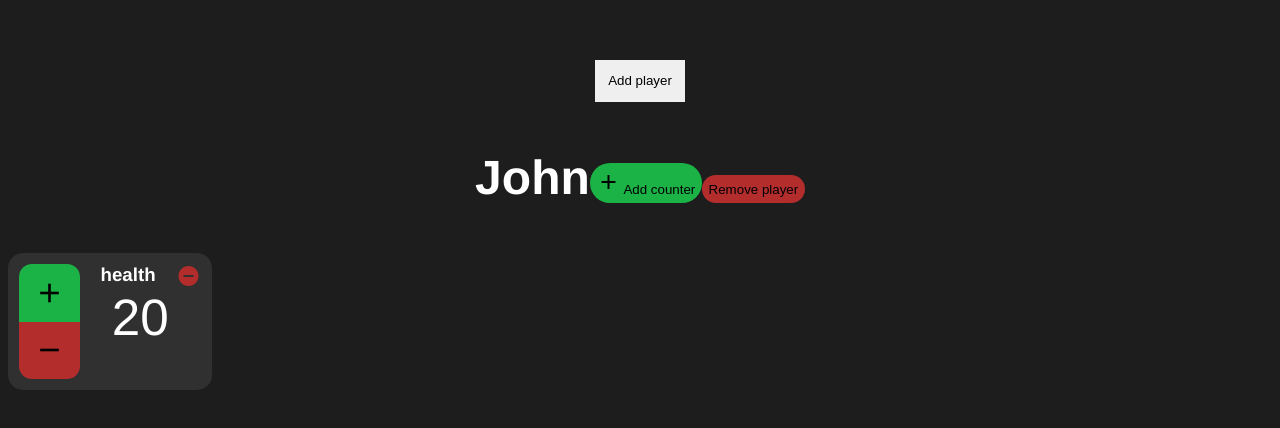
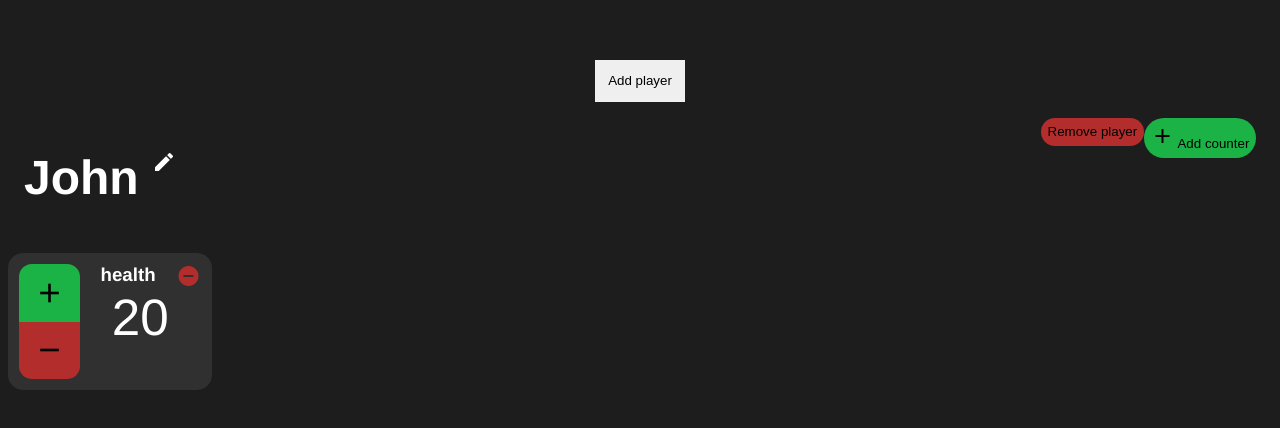
Before and after one commit to martijnremmen/tabletop-counter, a Vue app: page / in a window 1280 px wide. Both pictures are taken after a click on the button "Add player". Shown: the top 428 px of the page. Built offline with nearby package versions, Linux system fonts and the light colour scheme.

Commit message:
First implementation with changing playernames

```diff
--- a/src/components/Player.vue
+++ b/src/components/Player.vue
@@ -1,8 +1,19 @@
 <template>
   <div class="players">
     <div class="controlbar">
-      <h1>{{ player.name }}</h1>
-      <button class="btn-success" @click="addCounter()"> <i class="material-icons">add</i> Add counter</button>
+      <playernamemodalComponent
+        v-if="showModal"
+        @close="showModal = false"
+        :player="player"
+        :newName="newName"
+        @submitChanges="changeName(newName)"
+      ></playernamemodalComponent>
+      <h1 @click="showModal = true">
+        {{ player.name }} <i class="material-icons">edit</i>
+      </h1>
+      <button class="btn-success" @click="addCounter()">
+        <i class="material-icons">add</i> Add counter
+      </button>
       <button class="btn-danger" @click="removePlayer()">Remove player</button>
     </div>
     <div class="counters">
@@ -23,6 +34,7 @@ import { Player } from "../classes/Player";
 import { Counter } from "../classes/Counter";
 import { mutations } from "../store";
 import counterComponent from "./Counter.vue";
+import playernamemodalComponent from "./PlayerNameModal.vue";
 
 export default Vue.extend({
   props: {
@@ -30,8 +42,15 @@ export default Vue.extend({
     index: Number
   },
 
+  data: () => {
+    return {
+      showModal: false
+    };
+  },
+
   components: {
-    counterComponent
+    counterComponent,
+    playernamemodalComponent
   },
 
   methods: {
@@ -40,6 +59,9 @@ export default Vue.extend({
     },
     removePlayer: function(): void {
       mutations.removePlayerById(this.index);
+    },
+    changeName: function(name: string): void {
+      mutations.updatePlayerName(this.player, name);
     }
   }
 });
@@ -58,24 +80,32 @@ export default Vue.extend({
   }
 
   & div:last-child {
-    margin-right: 0
+    margin-right: 0;
   }
 }
 
 .controlbar {
   padding: 1em;
+  text-align: left;
 
   button {
     border-radius: 20px;
     padding: 0.5em;
-
+    float: right;
   }
 
   h1 {
     font-size: 3em;
-    text-align: left;
     display: inline-block;
-    margin-right: auto;
+    cursor: pointer;
+
+    &:hover {
+      background-color: var(--bg-darker);
+    }
+
+    i {
+      vertical-align: top;
+    }
   }
 }
 </style>
```
